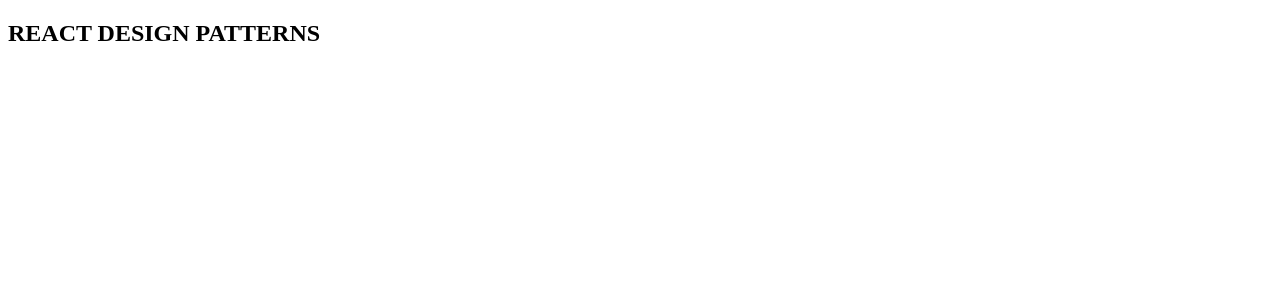
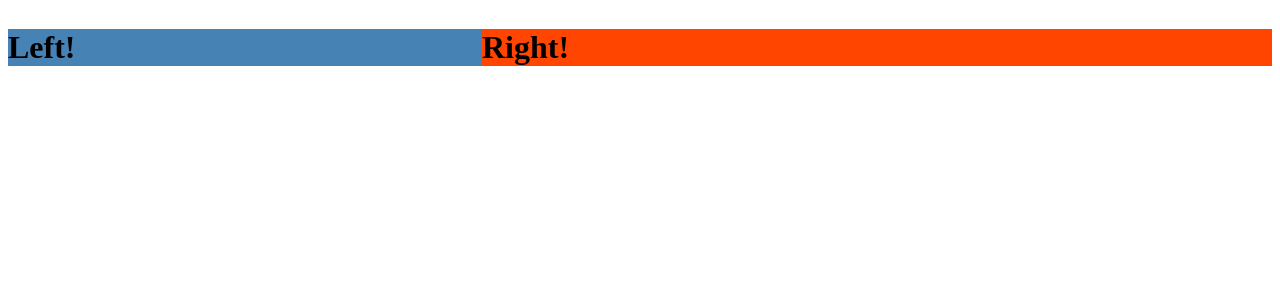
Before and after one commit to adewale2018/react-design-patterns, a React (Create React App) app: page / in a window 1280 px wide. Shown: the top 300 px of the page. Built offline with nearby package versions, Linux system fonts and the light colour scheme.

Commit message:
add-split-screen-components

```diff
--- a/src/App.js
+++ b/src/App.js
@@ -1,11 +1,30 @@
-import './App.css';
+import SplitScreen from './components/SplitScreen/SplitScreen';
 
-const  App = () => {
+const LeftHandComponent = () => {
+  return <h1 style={{ backgroundColor: 'steelblue' }}>Left!</h1>;
+};
+
+const RightHandComponent = () => {
+  return <h1 style={{ backgroundColor: 'orangered' }}>Right!</h1>;
+};
+
+const App = () => {
   return (
-    <div>
-      <h2>REACT DESIGN PATTERNS</h2>
-    </div>
+    <SplitScreen leftWeight={3} rightWeight={5}>
+      <LeftHandComponent />
+      <RightHandComponent />
+    </SplitScreen>
   );
-}
+};
 
 export default App;
+
+// eslint-disable-next-line no-lone-blocks
+{
+  /* <SplitScreen
+      left={LeftHandComponent}
+      right={RightHandComponent}
+      leftWeight={3}
+      rightWeight={5}
+    /> */
+}
--- /dev/null
+++ b/src/components/SplitScreen/SplitScreen.jsx
@@ -0,0 +1,20 @@
+import { Container, Pane } from './SplitScreen.styles';
+
+// const SplitScreen = ({ left: Left, right: Right, leftWeight = 1, rightWeight = 1 }) => {
+const SplitScreen = ({ children, leftWeight = 1, rightWeight = 1 }) => {
+  const [left, right] = children;
+  return (
+    <Container>
+      <Pane weight={leftWeight}>{left}</Pane>
+      <Pane weight={rightWeight}>{right}</Pane>
+      {/* <Pane weight={leftWeight}>
+        <Left />
+      </Pane>
+      <Pane weight={rightWeight}>
+        <Right />
+      </Pane> */}
+    </Container>
+  );
+};
+
+export default SplitScreen;
--- /dev/null
+++ b/src/components/SplitScreen/SplitScreen.styles.js
@@ -0,0 +1,9 @@
+import styled from 'styled-components';
+
+export const Container = styled.div`
+  display: flex;
+`;
+
+export const Pane = styled.div`
+  flex: ${props => props.weight};
+`;
```
